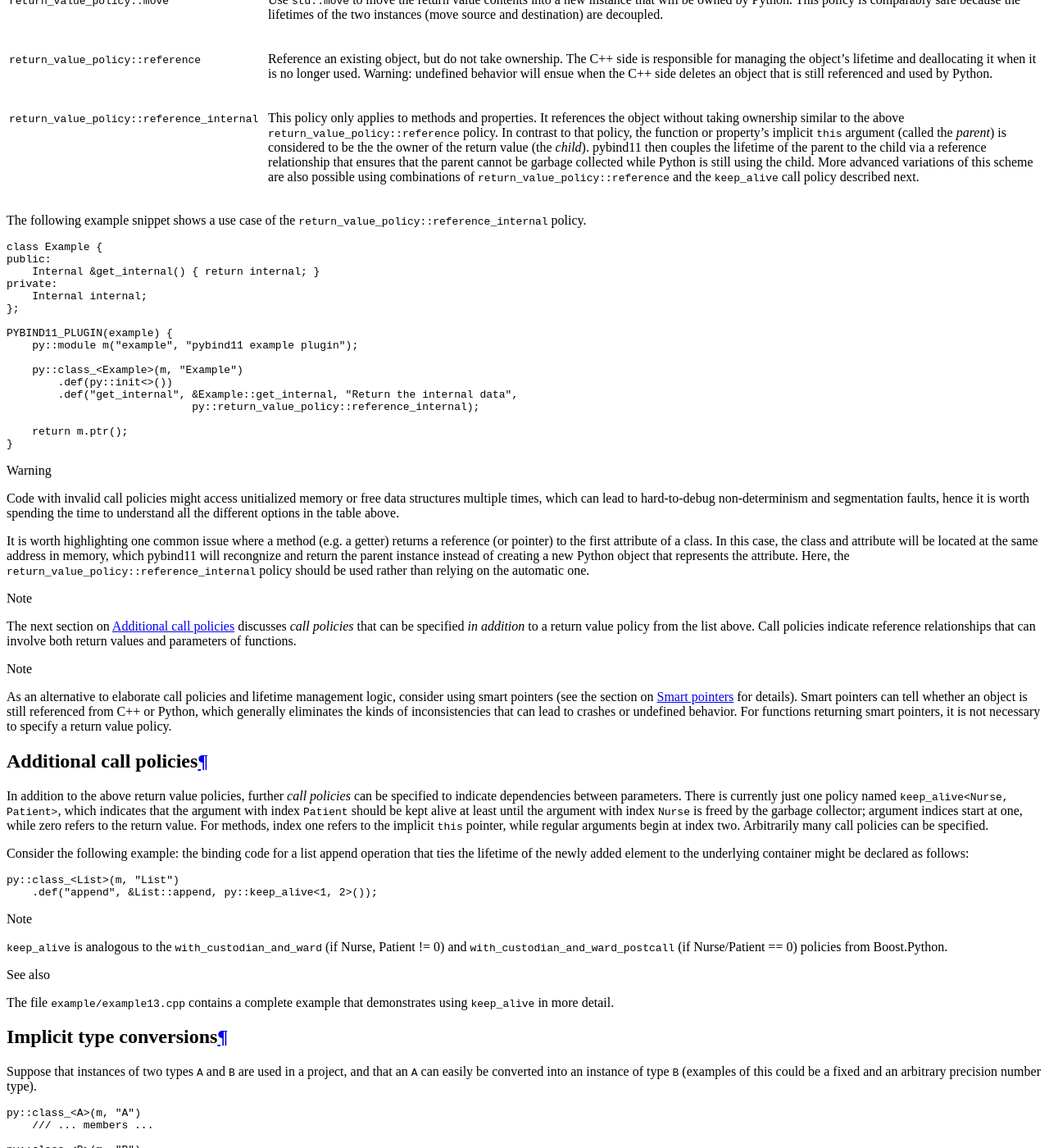
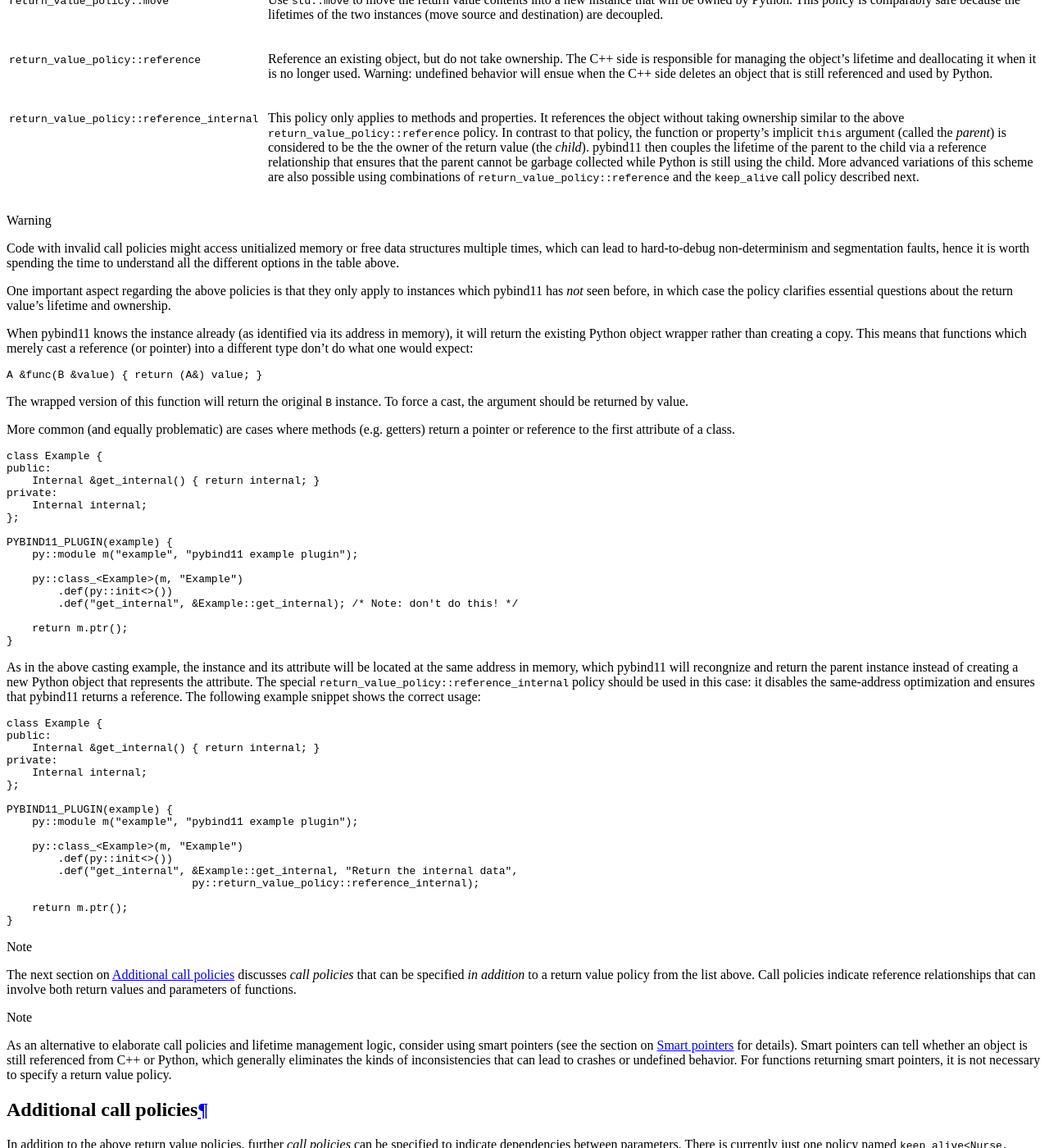
Before and after one commit to pybind/pybind11, a Sphinx documentation site: the page built from docs/advanced.rst, in a window 1280 px wide and 1400 px high, scrolled down 6933 px. Shown: the whole window at 82% size. Built offline with Sphinx 7.4.7 and the Read the Docs theme 2.0.0, drawn with Linux system fonts in a browser that asks for light colours.

Commit message:
return value policy clarifications

```diff
--- a/docs/advanced.rst
+++ b/docs/advanced.rst
@@ -507,10 +507,34 @@ functions. The default policy is :enum:`return_value_policy::automatic`.
 |                                                  | policy described next.                                                     |
 +--------------------------------------------------+----------------------------------------------------------------------------+
 
-The following example snippet shows a use case of the
-:enum:`return_value_policy::reference_internal` policy.
-
-.. code-block:: cpp
+.. warning::
+
+    Code with invalid call policies might access unitialized memory or free
+    data structures multiple times, which can lead to hard-to-debug
+    non-determinism and segmentation faults, hence it is worth spending the
+    time to understand all the different options in the table above.
+
+One important aspect regarding the above policies is that they only apply to
+instances which pybind11 has *not* seen before, in which case the policy
+clarifies essential questions about the return value's lifetime and ownership.
+
+When pybind11 knows the instance already (as identified via its address in
+memory), it will return the existing Python object wrapper rather than creating
+a copy. This means that functions which merely cast a reference (or pointer)
+into a different type don't do what one would expect:
+
+.. code-block:: cpp
+
+    A &func(B &value) { return (A&) value; }
+
+The wrapped version of this function will return the original ``B`` instance.
+To force a cast, the argument should be returned by value.
+
+More common (and equally problematic) are cases where methods (e.g. getters)
+return a pointer or reference to the first attribute of a class.
+
+.. code-block:: cpp
+    :emphasize-lines: 3, 13
 
     class Example {
     public:
@@ -524,26 +548,40 @@ The following example snippet shows a use case of the
 
         py::class_<Example>(m, "Example")
             .def(py::init<>())
+            .def("get_internal", &Example::get_internal); /* Note: don't do this! */
+
+        return m.ptr();
+    }
+
+As in the above casting example, the instance and its attribute will be located
+at the same address in memory, which pybind11 will recongnize and return the
+parent instance instead of creating a new Python object that represents the
+attribute. The special :enum:`return_value_policy::reference_internal` policy
+should be used in this case: it disables the same-address optimization and
+ensures that pybind11 returns a reference.
+The following example snippet shows the correct usage:
+
+.. code-block:: cpp
+
+    class Example {
+    public:
+        Internal &get_internal() { return internal; }
+    private:
+        Internal internal;
+    };
+
+    PYBIND11_PLUGIN(example) {
+        py::module m("example", "pybind11 example plugin");
+
+        py::class_<Example>(m, "Example")
+            .def(py::init<>())
             .def("get_internal", &Example::get_internal, "Return the internal data",
                                  py::return_value_policy::reference_internal);
 
         return m.ptr();
     }
 
-.. warning::
-
-    Code with invalid call policies might access unitialized memory or free
-    data structures multiple times, which can lead to hard-to-debug
-    non-determinism and segmentation faults, hence it is worth spending the
-    time to understand all the different options in the table above.
-
-    It is worth highlighting one common issue where a method (e.g. a getter)
-    returns a reference (or pointer) to the first attribute of a class. In this
-    case, the class and attribute will be located at the same address in
-    memory, which pybind11 will recongnize and return the parent instance
-    instead of creating a new Python object that represents the attribute.
-    Here, the :enum:`return_value_policy::reference_internal` policy should be
-    used rather than relying on the automatic one.
+
 
 .. note::
 
```
